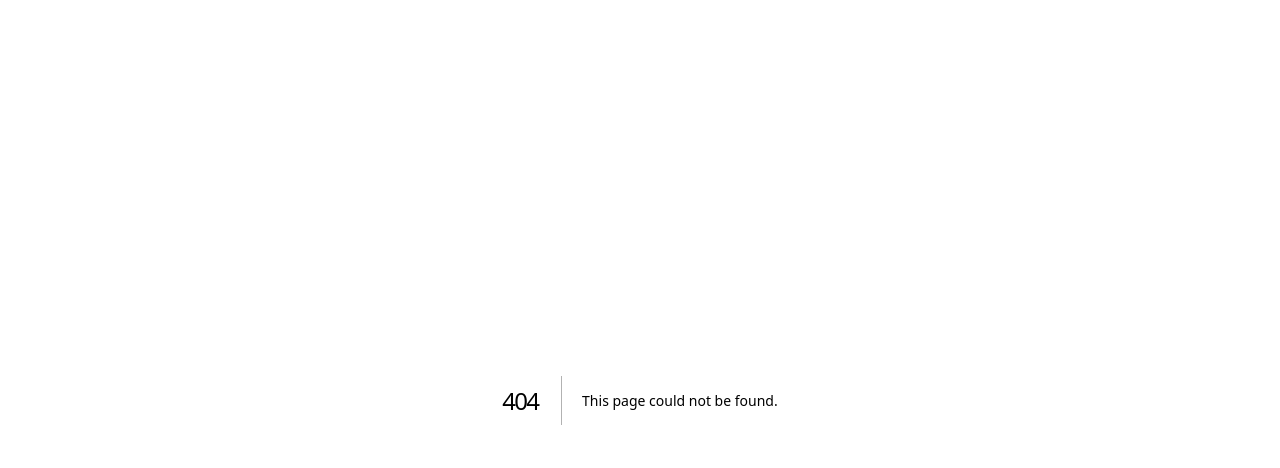
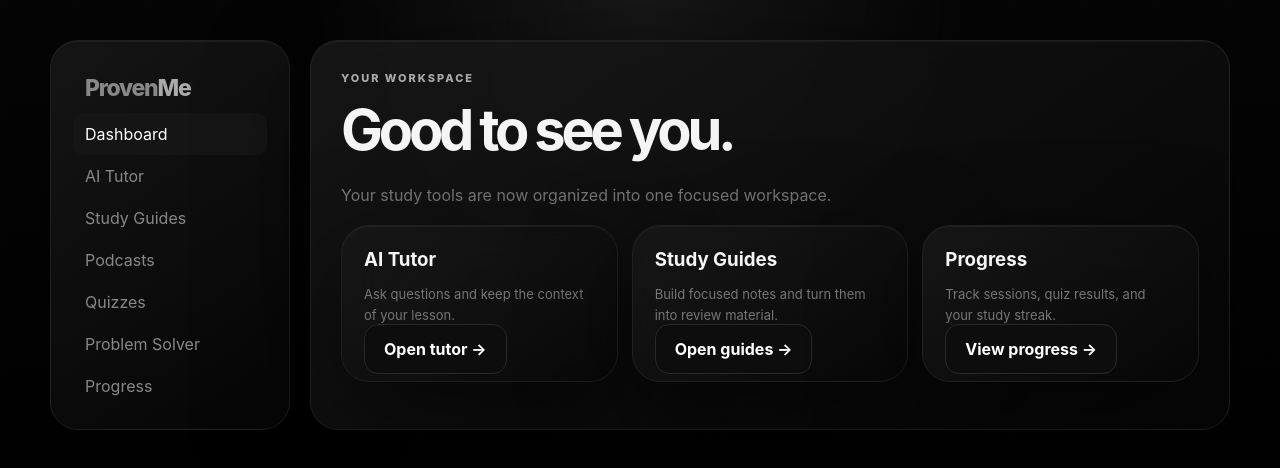
Before and after one commit to natnaelmichael34-eng/proven-me, a Next.js app: page /dashboard in a window 1280 px wide. Before the commit this address had no page. Shown: the top 468 px of the page. Built offline with nearby package versions, Linux system fonts and the light colour scheme.

Commit message:
Add Proven Me dashboard page

```diff
--- /dev/null
+++ b/app/dashboard/page.tsx
@@ -0,0 +1,4 @@
+import Link from "next/link";
+
+const links=[['Dashboard','/dashboard'],['AI Tutor','/tutor'],['Study Guides','/guides'],['Podcasts','/podcasts'],['Quizzes','/quizzes'],['Problem Solver','/solver'],['Progress','/progress']];
+export default function Dashboard(){return <main className="page appPage"><div className="container"><div className="appGrid"><aside className="glass side"><Link className="logo" href="/">Proven<span>Me</span></Link>{links.map(([name,href])=><Link className={name==='Dashboard'?'active':''} href={href} key={name}>{name}</Link>)}</aside><section className="glass mainPanel"><div className="eyebrow">Your workspace</div><h1 style={{fontSize:56}}>Good to see you.</h1><p className="muted">Your study tools are now organized into one focused workspace.</p><div className="cards"><article className="glass card"><h3>AI Tutor</h3><p>Ask questions and keep the context of your lesson.</p><Link className="btn" href="/tutor">Open tutor →</Link></article><article className="glass card"><h3>Study Guides</h3><p>Build focused notes and turn them into review material.</p><Link className="btn" href="/guides">Open guides →</Link></article><article className="glass card"><h3>Progress</h3><p>Track sessions, quiz results, and your study streak.</p><Link className="btn" href="/progress">View progress →</Link></article></div></section></div></div></main>}
```
